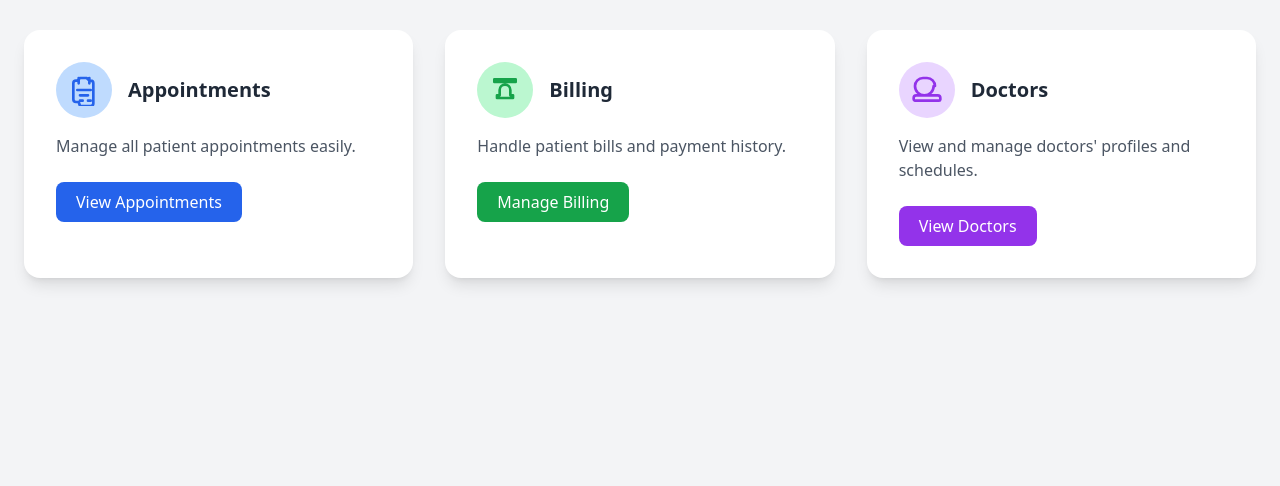
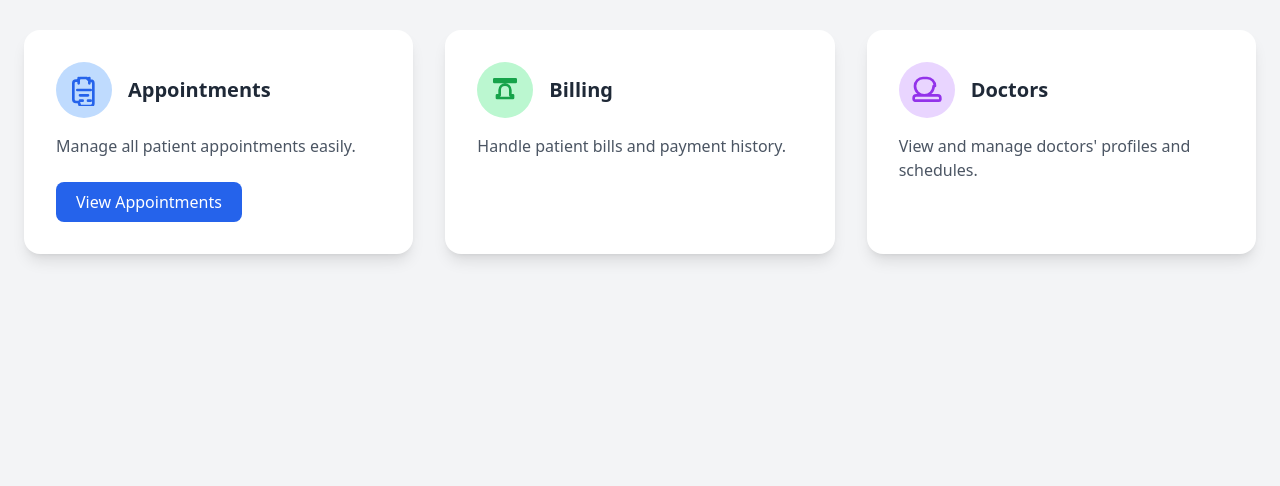
Before and after one commit to marufmonower/Hospital-management-system, a Django app: template accounts/templates/dashboard.html in a window 1280 px wide. Shown: the part 142-628 px from the top of the page. Run offline with Django 3.2, Linux system fonts and the light colour scheme; the template is opened without the code that fills it, so the values that code supplies are empty; some libraries are stand-ins or nearby versions.

Commit message:
make_working_templates

```diff
--- a/accounts/templates/dashboard.html
+++ b/accounts/templates/dashboard.html
@@ -49,9 +49,11 @@
                     <h3 class="ml-4 text-xl font-bold text-gray-800">Billing</h3>
                 </div>
                 <p class="text-gray-600 mb-6">Handle patient bills and payment history.</p>
-                <a href="{% url 'billing_list' %}" class="inline-block bg-green-600 text-white px-5 py-2 rounded-lg hover:bg-green-700 transition">
+
+                {% comment %} <a href="{% url 'billing_list' %}" class="inline-block bg-green-600 text-white px-5 py-2 rounded-lg hover:bg-green-700 transition">
                     Manage Billing
-                </a>
+                </a> {% endcomment %}
+
             </div>
 
             <!-- Doctors Card -->
@@ -65,9 +67,11 @@
                     <h3 class="ml-4 text-xl font-bold text-gray-800">Doctors</h3>
                 </div>
                 <p class="text-gray-600 mb-6">View and manage doctors' profiles and schedules.</p>
-                <a href="{% url 'doctor_list' %}" class="inline-block bg-purple-600 text-white px-5 py-2 rounded-lg hover:bg-purple-700 transition">
+
+                {% comment %} <a href="{% url 'doctor_list' %}" class="inline-block bg-purple-600 text-white px-5 py-2 rounded-lg hover:bg-purple-700 transition">
                     View Doctors
-                </a>
+                </a> {% endcomment %}
+
             </div>
 
         </div>
--- a/appointments/urls.py
+++ b/appointments/urls.py
@@ -4,4 +4,5 @@ from .import views
 urlpatterns = [
     path('schedule/',views.schedule_appointment,name = 'schedule_appointment'),
     path('<int:appointment_id>/',views.appontment_detail,name = 'appontment_detail'),
+    path('',views.appointment_list,name='appointment_list'),
 ]
--- a/hospital_mgmt/urls.py
+++ b/hospital_mgmt/urls.py
@@ -20,5 +20,5 @@ from django.urls import path,include
 urlpatterns = [
     path('admin/', admin.site.urls),
     path('accounts/', include('accounts.urls')),
-
+    path('appointment/',include('appointments.urls')),
 ]
```
Also changed, not shown: db.sqlite3.
